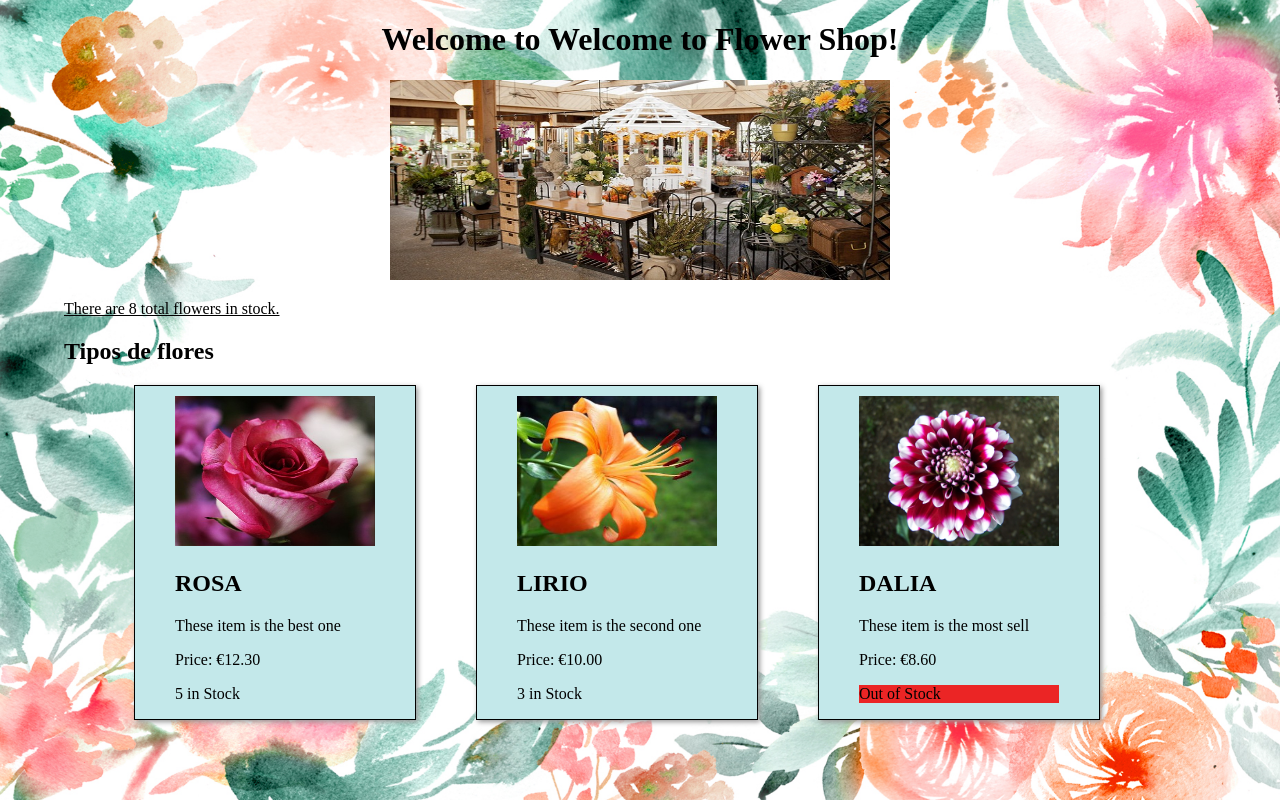
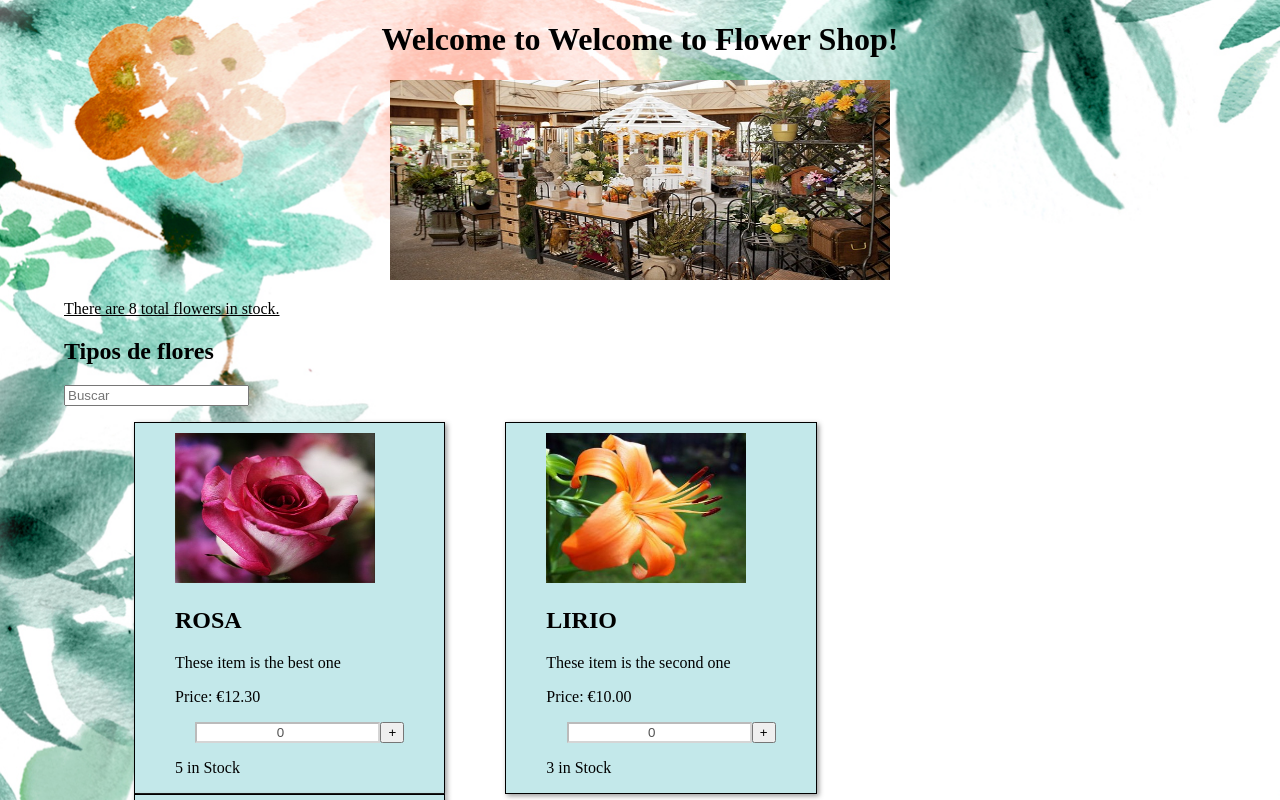
Before and after one commit to lauramartinezp/app-friendsnet, an Angular app: page / in a window 1280 px wide. Shown: the top 800 px of the page. Built offline with nearby package versions, Linux system fonts and the light colour scheme.

Commit message:
Final 8/9/17

```diff
--- a/src/app/app.module.ts
+++ b/src/app/app.module.ts
@@ -1,5 +1,6 @@
 import { BrowserModule } from '@angular/platform-browser';
 import { NgModule } from '@angular/core';
+import { FormsModule } from '@angular/forms';
 
 import { AppComponent } from './app.component';
 import { ItemListComponent } from './item-list/item-list.component';
@@ -10,7 +11,8 @@ import { ItemListComponent } from './item-list/item-list.component';
     ItemListComponent
   ],
   imports: [
-    BrowserModule
+    BrowserModule,
+    FormsModule
   ],
   providers: [],
   bootstrap: [AppComponent]
--- a/src/app/item-list/item-list.component.css
+++ b/src/app/item-list/item-list.component.css
@@ -28,7 +28,25 @@ img {
 }
 
 li.selected {
+    background-color: rgb(234, 195, 226);
+}
 
-    background-color: rgb(234, 195, 226);
+.input::-webkit-inner-spin-button, .input::-webkit-outer-spin-button {
+    -webkit-appearance: none;
+}
+
+:disabled{
+    background-color: white;
+}
+
+.amount{
+    text-align: center;
+}
+
+.buscar{
+    padding: auto;
 
 }
+button:disabled{
+    visibility: hidden;
+}
--- a/src/app/item-list/item-list.component.html
+++ b/src/app/item-list/item-list.component.html
@@ -1,6 +1,7 @@
 <div class="left" style="text-align:left">
   <p>There are {{totalItems()}} total flowers in stock.</p>
   <h2>Tipos de flores</h2>
+  <input type="search" ng-model="busqueda" placeholder="Buscar">
 
 <ul>
   <li *ngFor="let item of myItem"  [class.selected]="item.selected" (click)="isSelected(item.id)">
@@ -8,6 +9,11 @@
     <h2>{{item.name|uppercase}}</h2>
     <p>{{item.description}}</p>
     <p>Price: {{item.price|currency:'EUR' :true}}</p>
+    <div class="panel-amount">
+      <button [disabled]="item.quantity == 0" class="btn-amount" (click)="downQuantity(item)">-</button>
+      <input type="number" (keydown)="showKey($event)" maxlength="2" placeholder="0" class="amount" [(ngModel)]="item.quantity" disabled="amount"/>
+      <button [disabled]="item.stock == 0" class="btn-amount" (click)="addQuantity(item)">+</button>
+    </div>
     <p *ngIf="item.stock > 0">{{item.stock}} in Stock</p>
     <p *ngIf="item.stock === 0" class="out">Out of Stock</p>
 
--- a/src/app/item-list/item-list.component.ts
+++ b/src/app/item-list/item-list.component.ts
@@ -24,17 +24,37 @@ export class ItemListComponent implements OnInit {
     }
     return total;
   }
+    /**totalItems(){return this.myItem.reduce(function(prev, current) {return prev + current.stock;},0)}*/
+  /**totalItems(){return this.myItem.reduce((prev, current) => prev + current.stock, 0)} */
   isSelected(id) {
     this.myItem.forEach(element => {
       if (element.id === id) {
         element.selected = true;
-      }
-      else {
+      } else {
         element.selected = false;
       }
     });
   }
-  /**totalItems(){return this.myItem.reduce(function(prev, current) {return prev + current.stock;},0)}*/
-  /**totalItems(){return this.myItem.reduce((prev, current) => prev + current.stock, 0)} */
+  addQuantity(item: Item) {
+    if (item.stock > 0 ) {
+      item.quantity++;
+      item.stock--;
+    }
 
+    console.log(item.quantity);
+  }
+
+  downQuantity(item: Item) {
+
+    if (item.quantity > 0) {
+      item.quantity--;
+      item.stock++;
+    }
+
+    console.log(item.quantity);
+
+  }
+  showKey(event) {
+
+  }
 }
--- a/src/app/item-list/item.model.ts
+++ b/src/app/item-list/item.model.ts
@@ -6,4 +6,5 @@ export class Item {
     price: number;
     image: string;
     selected: boolean;
+    quantity: number;
 }
--- a/src/app/item-list/mocks.ts
+++ b/src/app/item-list/mocks.ts
@@ -7,7 +7,8 @@ export const ITEMS: Item[] = [{
     'price': 12.30,
     'stock': 5,
     'image': '../assets/rosa.jpg',
-    'selected': false
+    'selected': false,
+    'quantity': 0
 },
 {
     'id': 2,
@@ -16,7 +17,8 @@ export const ITEMS: Item[] = [{
     'price': 10,
     'stock': 3,
     'image': '../assets/lirio.jpg',
-    'selected': false
+    'selected': false,
+    'quantity': 0
 },
 {
     'id': 3,
@@ -25,5 +27,6 @@ export const ITEMS: Item[] = [{
     'price': 8.60,
     'stock': 0,
     'image': '../assets/dalia.jpg',
-    'selected': false
+    'selected': false,
+    'quantity': 0
 }];
```
